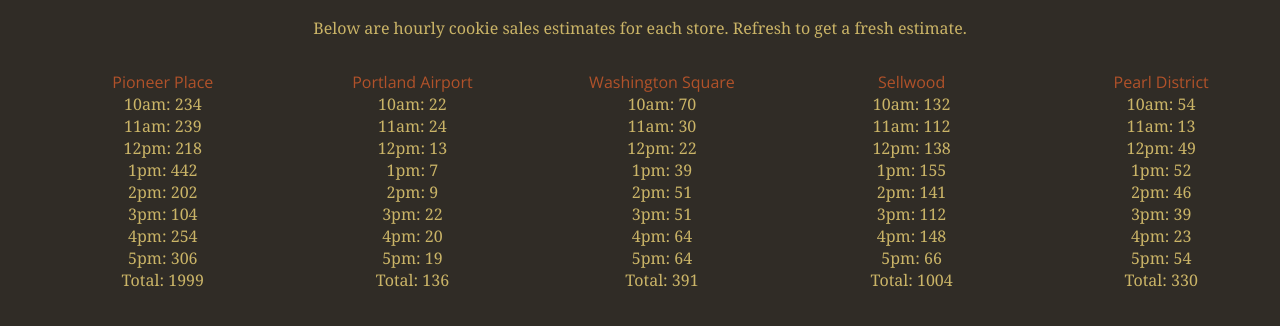
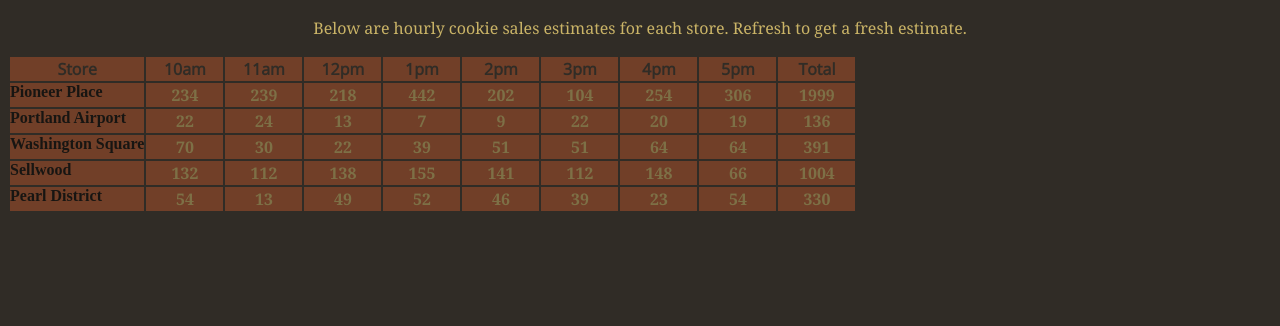
Before and after one commit to Doktor-Doom/cookie-stand-1, a plain HTML site: page index.html in a window 1280 px wide. Shown: the part 210-536 px from the top of the page. Drawn offline with nearby package versions, Linux system fonts and the light colour scheme.

Commit message:
Table Creation Added

```diff
--- a/index.html
+++ b/index.html
@@ -19,6 +19,13 @@
       </header>
       <div> <!-- Location for lists -->
       </div>
+      <table>
+        <tbody>
+          <tr>
+            <th>Store</th>
+          </tr>
+        </tbody>
+      </table>
     </section>
       <script src="main.js"></script>
   </body>
--- a/main.js
+++ b/main.js
@@ -22,6 +22,7 @@
   pdxAirport.custHourlySim = function() {
      return Math.floor(Math.random() * (this.max - this.min) + this.min);
   }
+
 var waSquare = {
     location: "Washington Square",
     itemId: "waSquare",
@@ -59,37 +60,84 @@
   }
 
 // Store and store hours array
-var storeItemIds = [pioneerPlace, pdxAirport, waSquare,sellwood,
-pearlDist];
+var storeItemIds = [pioneerPlace, pdxAirport, waSquare, sellwood, pearlDist];
 var storeHours = ["10am", "11am", "12pm", "1pm", "2pm", "3pm", "4pm", "5pm"];
 
 // hourly cookie simulator and post to page
-for (var storeIndex = 0; storeIndex < storeItemIds.length; storeIndex++) {
-  cookiesHourlySim(storeItemIds[storeIndex]); //call function for each store
+// for (var storeIndex = 0; storeIndex < storeItemIds.length; storeIndex++) {
+//   cookiesHourlySim(storeItemIds[storeIndex]); // call function for each store
+//
+//     function cookiesHourlySim(store) {
+//       var cookiesTotal = 0; // sums hourly estimates for daily total
+//       var newElement = document.createElement('ul'); // create ul for each store
+//       var ulNameText = document.createTextNode(store.location); // store name as text node
+//       newElement.appendChild(ulNameText); //append name to ul
+//       var ulPosition = document.getElementsByTagName('div')[0]; // find location for ul
+//       ulPosition.appendChild(newElement); // post to page
+//
+//       for (var index = 0; index < storeHours.length; index++) {
+//         var cookiePurchase = Math.floor(store.custHourlySim() * store.avgSale) // estimates sales for hour
+//         cookiesTotal += cookiePurchase; // sums total sales
+//         var newListItem = document.createElement('li'); // create li for each hour
+//         var listItemText = document.createTextNode(storeHours[index] + ": " + cookiePurchase) // create text for hourly li
+//         newListItem.appendChild(listItemText); // add text to li
+//         var liPosition = document.getElementsByTagName('ul')[storeIndex]; // get location post to page
+//         liPosition.appendChild(newListItem); // post element & text to page
+//         store.cookieSimArray.push(cookiePurchase); // push estimate to store array
+//       };
+//         // add total sales to bottom of store list
+//         var newListItem = document.createElement('li');
+//         var listItemText = document.createTextNode("Total" + ": " + cookiesTotal);
+//         newListItem.appendChild(listItemText);
+//         var liPosition = document.getElementsByTagName('ul')[storeIndex];
+//         liPosition.appendChild(newListItem);
+//         }
+//       }
+
+function tableHeader() {
+  for (var tableIndex = 0; tableIndex < storeHours.length; tableIndex++) {
+    var newTableHours = document.createElement('th');
+    var listHoursText = document.createTextNode(storeHours[tableIndex]);
+    newTableHours.appendChild(listHoursText);
+    var thPosition = document.getElementsByTagName('tr')[0];
+    thPosition.appendChild(newTableHours);
+    };
+
+    var tableTotal = document.createElement('th');
+    var tableTotalText = document.createTextNode('Total');
+    tableTotal.appendChild(tableTotalText);
+    var totalPosition = document.getElementsByTagName('tr')[0];
+    totalPosition.appendChild(tableTotal);
+    }
+
+  tableHeader()
+
+  for (var storeIndex = 0; storeIndex < storeItemIds.length; storeIndex++) {
+    cookiesHourlySim(storeItemIds[storeIndex]); // call function for each store
 
     function cookiesHourlySim(store) {
-      var cookiesTotal = 0; //sums hourly estimates for daily total
-      var newElement = document.createElement('ul'); //create ul for each store
-      var ulNameText = document.createTextNode(store.location); //store name as text node
-      newElement.appendChild(ulNameText); //append name to ul
-      var ulPosition = document.getElementsByTagName('div')[0]; //find location for
-      ulPosition.appendChild(newElement); // post to page
+      var cookiesTotal = 0; // sums hourly estimates for daily total
+      var newTableElement = document.createElement('tr'); // create tr for each store
+      var trNameText = document.createTextNode(store.location); // store name as text node
+      newTableElement.appendChild(trNameText); //append name to tr
+      var trPosition = document.getElementsByTagName('tbody')[0]; // find location for tr
+      trPosition.appendChild(newTableElement); // post to page
 
-      for (var index = 0; index < storeHours.length; index++) {
-        var cookiePurchase = Math.floor(store.custHourlySim() * store.avgSale) //estimates sales for hour
-        cookiesTotal += cookiePurchase; //sums total sales
-        var newListItem = document.createElement('li'); //create li for each hour
-        var listItemText = document.createTextNode(storeHours[index] + ": " + cookiePurchase) // create text for hourly li
-        newListItem.appendChild(listItemText); // add text to li
-        var liPosition = document.getElementsByTagName('ul')[storeIndex]; //get location post to page
-        liPosition.appendChild(newListItem); // post element & text to page
+      for (var tableIndex = 0; tableIndex < storeHours.length; tableIndex++) {
+        var cookiePurchase = Math.floor(store.custHourlySim() * store.avgSale) // estimates sales for hour
+        cookiesTotal += cookiePurchase; // sums total sales
+        var newTableItem = document.createElement('td'); // create td for each hour
+        var tableItemText = document.createTextNode(cookiePurchase) // create text for hourly li
+        newTableItem.appendChild(tableItemText); // add text to td
+        var tdPosition = document.getElementsByTagName('tr')[storeIndex + 1]; // get location post to page
+        tdPosition.appendChild(newTableItem); // post element & text to page
         store.cookieSimArray.push(cookiePurchase); // push estimate to store array
-      };
-        //add total sales to bottom of store list
-        var newListItem = document.createElement('li');
-        var listItemText = document.createTextNode("Total" + ": " + cookiesTotal)
-        newListItem.appendChild(listItemText);
-        var liPosition = document.getElementsByTagName('ul')[storeIndex];
-        liPosition.appendChild(newListItem);
-        }
-      }
+    };
+    // add total sales to bottom of store list
+      var newTotalItem = document.createElement('td');
+      var totalText = document.createTextNode(cookiesTotal);
+      newTotalItem.appendChild(totalText);
+      var tdTotalPosition = document.getElementsByTagName('tr')[storeIndex + 1];
+      tdTotalPosition.appendChild(newTotalItem);
+    }
+  };
--- a/styles.css
+++ b/styles.css
@@ -42,18 +42,24 @@
   text-align: center;
 }
 
-ul {
-  margin-left: 20px;
-  float: left;
-  display: inline-block;
-  width: 15%;
+tbody {
+  font-weight: bold;
+  background-color: #B1522A;
+  opacity: 0.5;
+  }
+
+th {
   font-family: Open Sans, sans-serif;
-  color: #B1522A;
+  color: #302C26;
   text-align: center;
-  }
-li {
+  font-weight: bold;
+}
+
+
+td {
   font-family: Georgia, serif;
   color: #CAB467;
   list-style-type: none;
   text-align: center;
+  width: 75px;
 }
```
